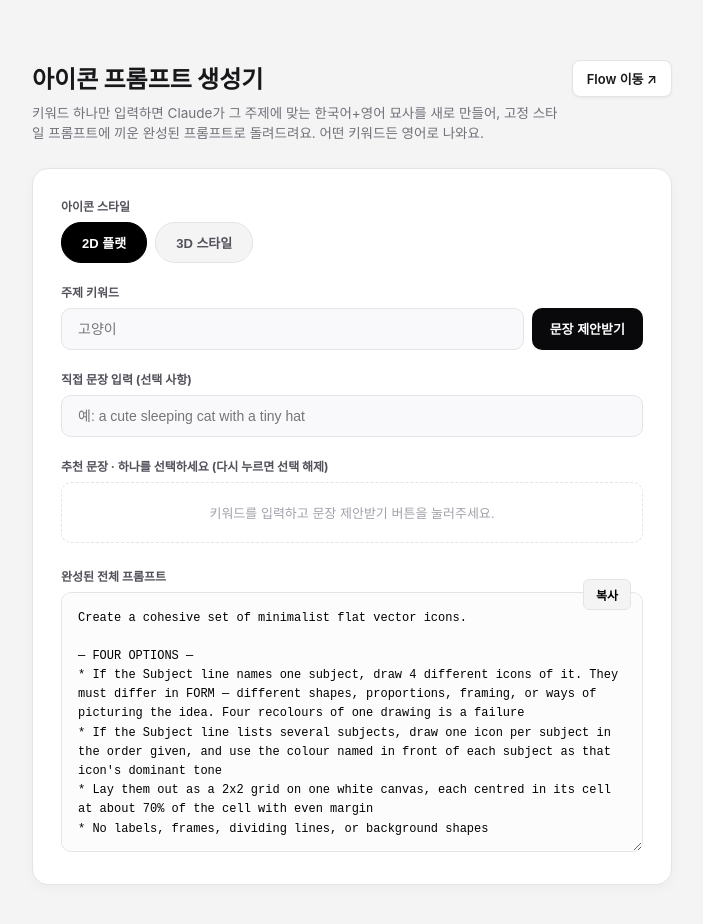
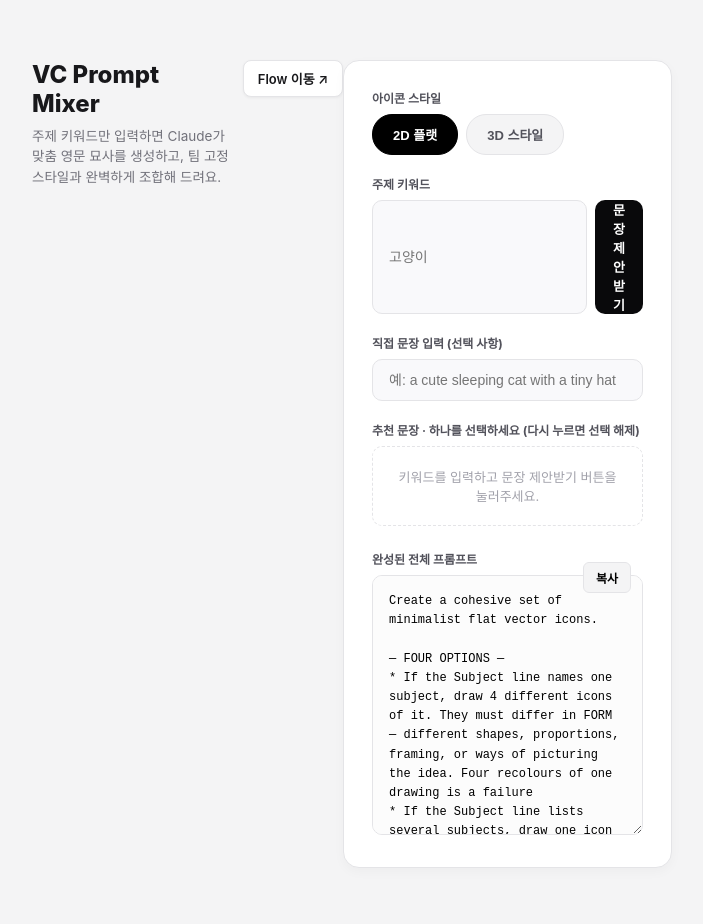
Before and after one commit to keevakeem/graphicgen, a website: page index.html in a window 1280 px wide. Shown: the whole page, without its empty margins (288-991 px from the left). Drawn offline with Linux system fonts and the light colour scheme.

Commit message:
Update index.html

```diff
--- a/index.html
+++ b/index.html
@@ -3,7 +3,7 @@
 <head>
   <meta charset="UTF-8">
   <meta name="viewport" content="width=device-width, initial-scale=1.0">
-  <title>아이콘 프롬프트 생성기</title>
+<title>VC Prompt Mixer</title>
   <style>
     * { box-sizing: border-box; }
     body { font-family: -apple-system, BlinkMacSystemFont, "Segoe UI", Roboto, sans-serif; background: #f4f4f5; max-width: 680px; margin: 40px auto; padding: 20px; color: #18181b; }
@@ -74,9 +74,10 @@
 <body>
 
   <div class="header-container">
+  <div class="header-container">
     <div class="header-title">
-      <h1>아이콘 프롬프트 생성기</h1>
-      <p class="sub-desc">키워드 하나만 입력하면 Claude가 그 주제에 맞는 한국어+영어 묘사를 새로 만들어, 고정 스타일 프롬프트에 끼운 완성된 프롬프트로 돌려드려요. 어떤 키워드든 영어로 나와요.</p>
+      <h1>VC Prompt Mixer</h1>
+      <p class="sub-desc">주제 키워드만 입력하면 Claude가 맞춤 영문 묘사를 생성하고, 팀 고정 스타일과 완벽하게 조합해 드려요.</p>
     </div>
     <a href="https://flow.google.com/" target="_blank" rel="noopener noreferrer" class="link-btn">
       Flow 이동 ↗
```
